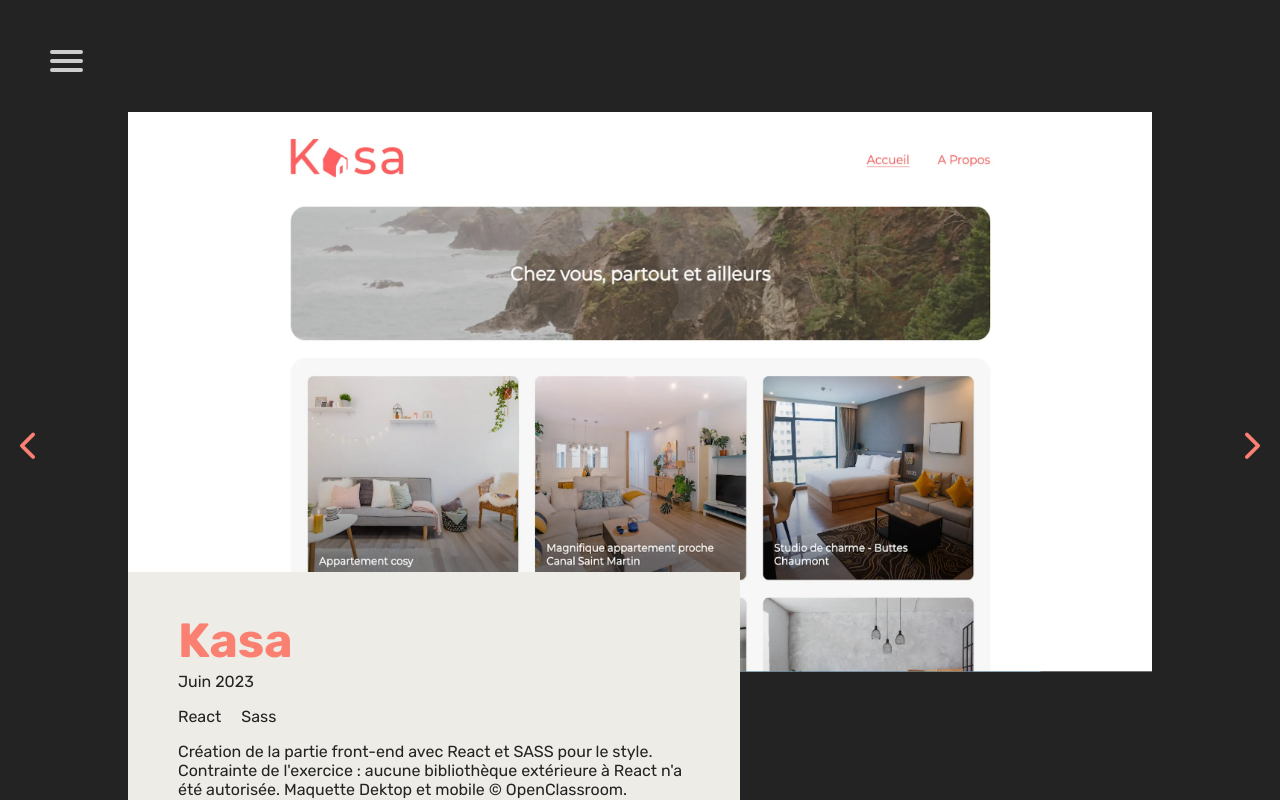
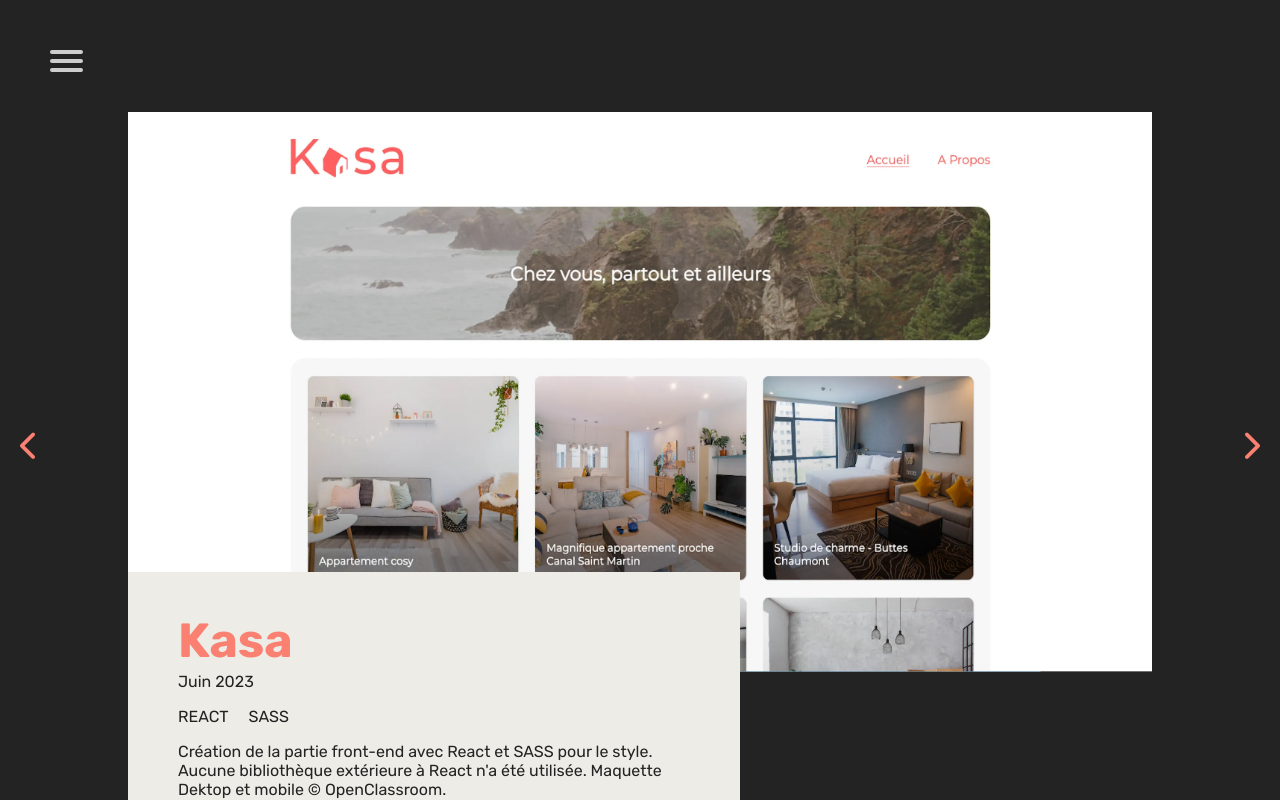
Before and after one commit to bno4/benoit-duchemin, a React (Create React App) app: page /#/projet-1 in a window 1280 px wide. Shown: the top 800 px of the page. Built offline with nearby package versions, Linux system fonts and the light colour scheme.

Commit message:
màj de la base de données

```diff
--- a/package.json
+++ b/package.json
@@ -36,5 +36,8 @@
       "last 1 firefox version",
       "last 1 safari version"
     ]
+  },
+  "devDependencies": {
+    "@babel/plugin-proposal-private-property-in-object": "^7.21.11"
   }
 }
--- a/src/data/projectsData.js
+++ b/src/data/projectsData.js
@@ -3,9 +3,9 @@ export const projectsData = [
     id: 1,
     title: "Kasa",
     date: "Juin 2023",
-    languages: ["React", "Sass"],
+    languages: ["REACT", "SASS"],
     infos:
-      "Création de la partie front-end avec React et SASS pour le style. Contrainte de l'exercice : aucune bibliothèque extérieure à React n'a été autorisée. Maquette Dektop et mobile © OpenClassroom.",
+      "Création de la partie front-end avec React et SASS pour le style. Aucune bibliothèque extérieure à React n'a été utilisée. Maquette Dektop et mobile © OpenClassroom.",
     img: "./assets/img/kasa_home.webp",
     link: "https://bno4.github.io/kasa",
     git: "https://github.com/bno4/kasa",
@@ -14,7 +14,7 @@ export const projectsData = [
     id: 2,
     title: "Kanap",
     date: "Mars 2023",
-    languages: ["Vanilla JS "],
+    languages: ["JAVASCRIPT"],
     infos:
       "Création de la partie front d'un site e-commerce en Javascript. L'application permet d'ajouter un produit, sélectionner la couleur et le nombre de produit. Modification possible jusqu'à la confirmation de commande",
     img: "./assets/img/kanap_home.webp",
@@ -25,9 +25,9 @@ export const projectsData = [
     id: 3,
     title: "OhMyFood",
     date: "Février 2023",
-    languages: ["Sass"],
+    languages: ["SASS"],
     infos:
-      "Site de restaurant 'mobile first', Création de l'html et du style avec Sass. Maquette dektop et mobile © OpenClassroom",
+      "Site de restaurant 'mobile first', Création de l'html et du style avec Sass. Maquette desktop et mobile © OpenClassroom",
     img: "./assets/img/ohmyfood_home.webp",
     link: "https://bno4.github.io/projet3",
     git: "https://github.com/bno4/projet3",
@@ -38,7 +38,7 @@ export const projectsData = [
     date: "Avril 2023",
     languages: ["Node"],
     infos:
-      "Création du back d'un application de post et notation de sauces piquantes avec Node, Express et MongoDB. Partie Front © OpenClassrooms",
+      "Création du back d'une application de post et notation de sauces piquantes avec Node, Express et MongoDB. Partie Front © OpenClassrooms",
     img: "./assets/img/hottakes_home.webp",
     link: "",
     git: "https://github.com/bno4/piiquante",
@@ -47,11 +47,11 @@ export const projectsData = [
     id: 5,
     title: "La Panthère",
     date: "Février 2023",
-    languages: ["SEO", "Css", "Html"],
+    languages: ["SEO", "CSS", "HTML"],
     infos:
-      "Site factice d'agence web optimisé pour le référencement et l'accessibilité. Le site originel est livé par OpenClassrooms. Optimisation faite au niveau du Html et Css (meta description, ajusement des contrastes, responsive, etc.",
+      "Site factice d'agence web optimisé pour le référencement et l'accessibilité (SEO). Le site originel est livré par OpenClassrooms. Optimisations apportées au niveau du Html et Css (meta description, ajusement des contrastes, site responsive, réduction du poids des photos, etc.). D'après PageSpeed Insights, le site atteint 99% en performances (94% sur mobile), 100 % sur l'accessibilité, 100% sur le SEO et 100% pour les bonnes pratiques",
     img: "./assets/img/lapanthere_home.webp",
-    link: "http://www.google.com",
+    link: "https://bno4.github.io/la-panthere",
   },
   {
     id: 6,
```
Also changed, not shown: 1 other file (tests, documents, lock files or other folders).
